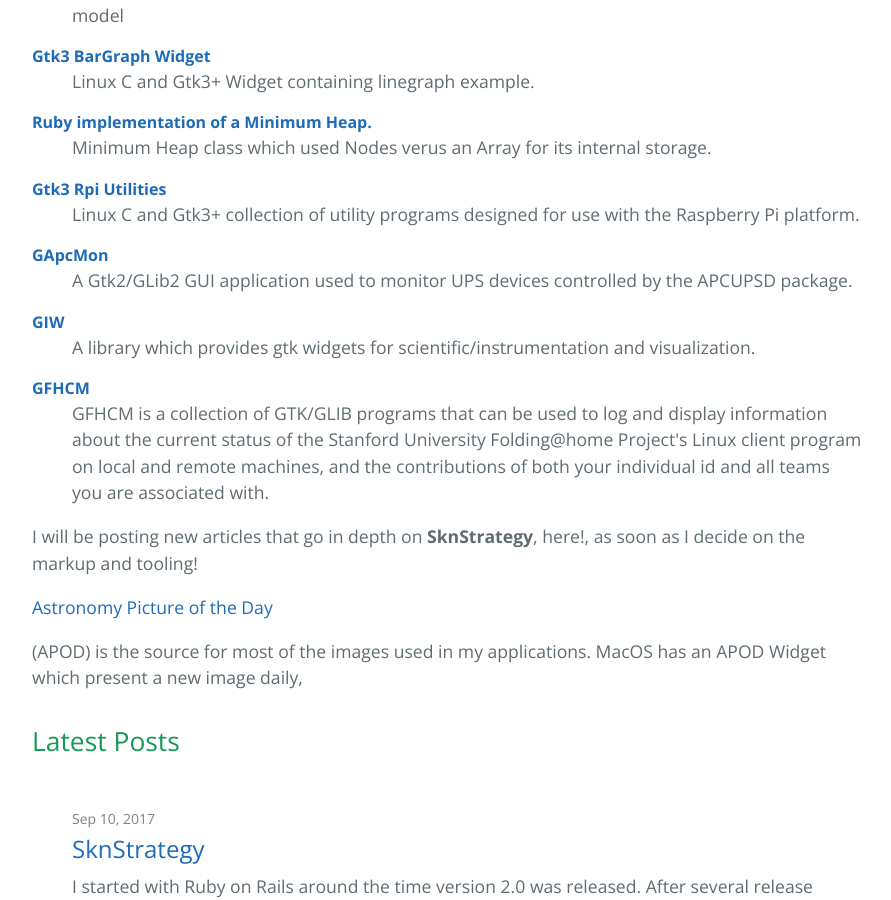
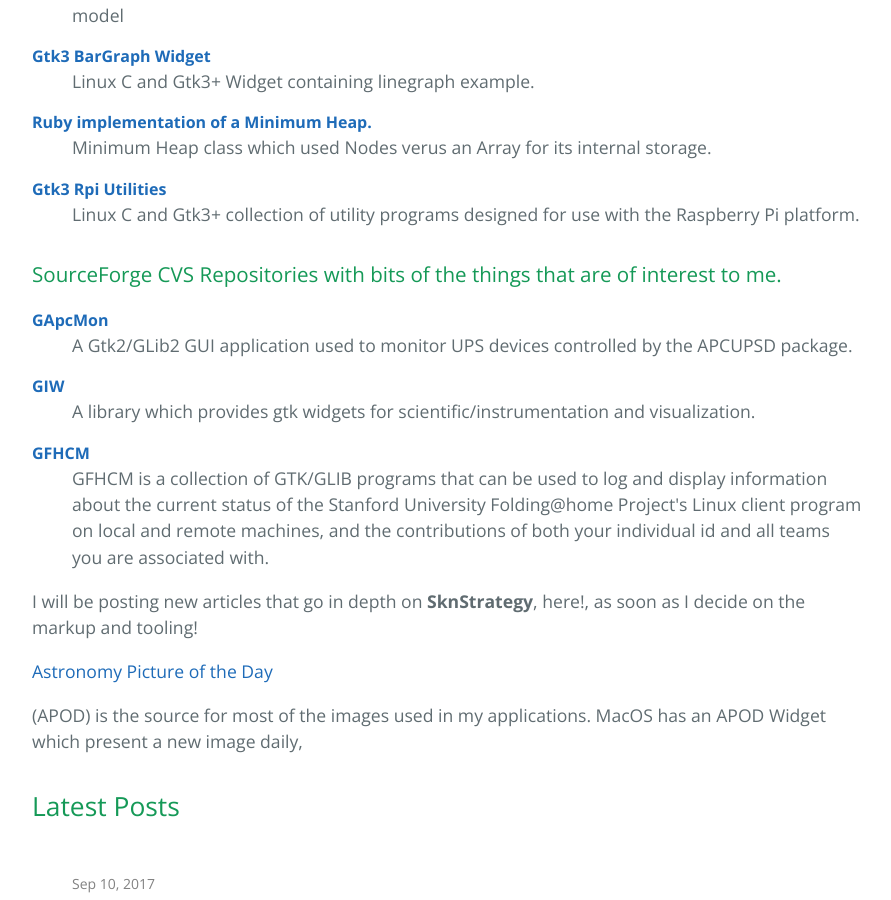
Before and after one commit to skoona/skoona.github.io, a Jekyll site: the page built from index.html, in a window 1280 px wide and 900 px high, scrolled down 1303 px. Shown: the whole window, without its empty margins (192-1083 px from the left). Built offline with Jekyll 4.4.1, drawn with Linux system fonts in a browser that asks for light colours; comment, search, counter and statistics services are not loaded.

```diff
--- a/index.html
+++ b/index.html
@@ -43,6 +43,11 @@
 	<dd>Minimum Heap class which used Nodes verus an Array for its internal storage.</dd>
 	<dt><a href="https://skoona.github.io/skn_rpi-display-services/">Gtk3 Rpi Utilities</a></dt>
 	<dd>Linux C and Gtk3+ collection of utility programs designed for use with the Raspberry Pi platform.</dd>
+</dl>
+
+
+<h3>SourceForge CVS Repositories with bits of the things that are of interest to me.</h3>
+<dl>
 	<dt><a href="http://gapcmon.sourceforge.net">GApcMon</a></dt>
 	<dd>A Gtk2/GLib2 GUI application used to monitor UPS devices controlled by the APCUPSD package.</dd>
 	<dt><a href="https://sourceforge.net/projects/giw/">GIW</a></dt>
@@ -51,6 +56,7 @@
 	<dd>GFHCM is a collection of GTK/GLIB programs that can be used to log and display information about the current status of the Stanford University Folding@home Project's Linux client program on local and remote machines, and the contributions of both your individual id and all teams you are associated with.</dd>
 </dl>
 
+
 <p>I will be posting new articles that go in depth on <strong>SknStrategy</strong>, here!, as soon as I decide on the markup and tooling!</p>
 
 <div class="blockquote">
```
